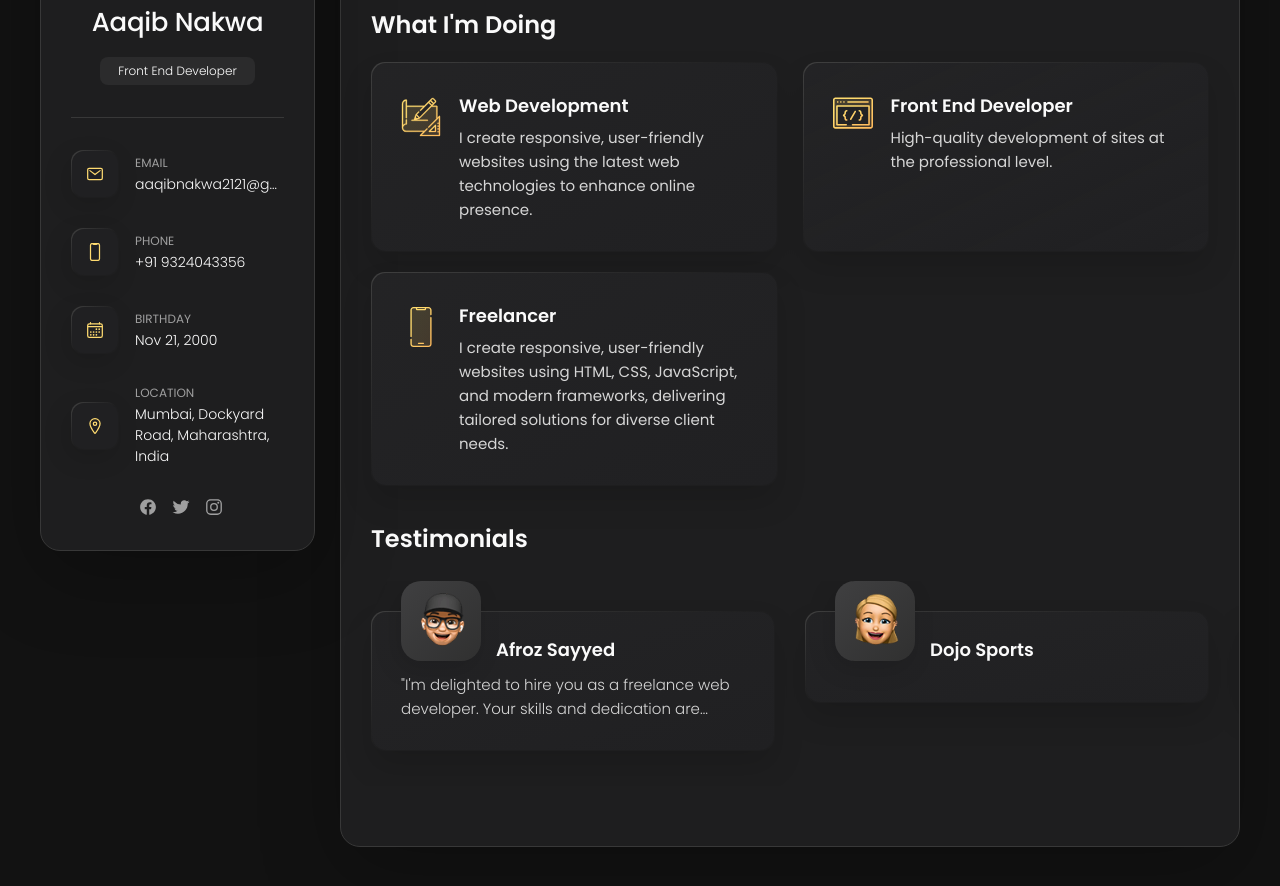
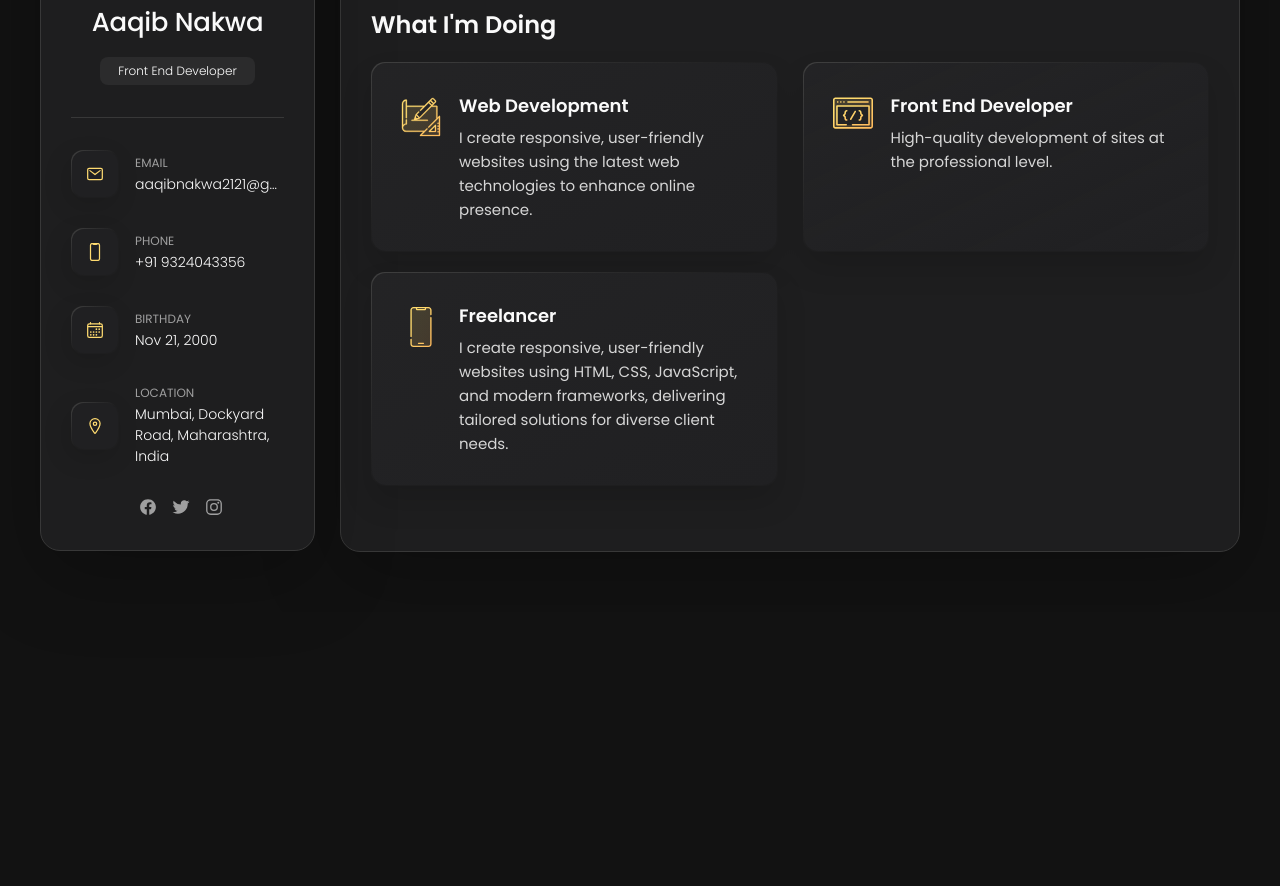
Before and after one commit to Aaqib2121/personal-portfolio, a plain HTML site: page index.html in a window 1280 px wide. Shown: the part 332-1218 px from the top of the page. After the commit the page ends 944 px from the top, so only its background shows below. Drawn offline with nearby package versions, Linux system fonts and the light colour scheme.

Commit message:
first commit

```diff
--- a/index.html
+++ b/index.html
@@ -283,7 +283,7 @@
           - testimonials
         -->
 
-        <section class="testimonials">
+        <!-- <section class="testimonials">
 
           <h3 class="h3 testimonials-title">Testimonials</h3>
 
@@ -325,23 +325,7 @@
               </div>
             </li>
 
-            <!-- <li class="testimonials-item">
-              <div class="content-card" data-testimonials-item>
 
-                <figure class="testimonials-avatar-box">
-                  <img src="./assets/images/avatar-3.png" alt="Ali Sayyed" width="60" data-testimonials-avatar>
-                </figure>
-
-                <h4 class="h4 testimonials-item-title" data-testimonials-title>Ali Sayyed</h4>
-
-                <div class="testimonials-text" data-testimonials-text>
-                  <p>
-
-                  </p>
-                </div>
-
-              </div>
-            </li> -->
 
             <li class="testimonials-item">
               <div class="content-card" data-testimonials-item>
@@ -363,7 +347,7 @@
 
           </ul>
 
-        </section>
+        </section> -->
 
 
         <!--
```
